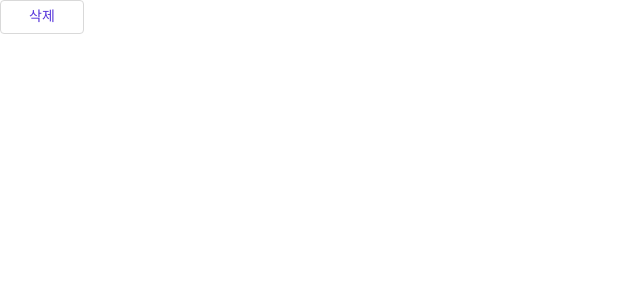
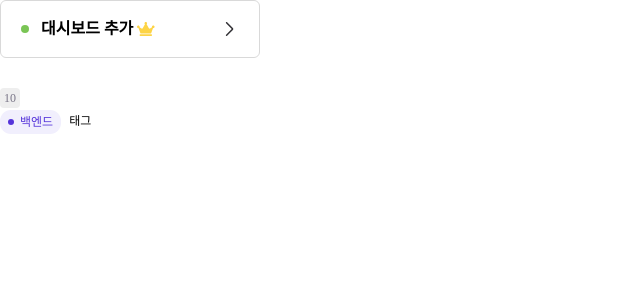
Before and after one commit to only-arrow-function/Taskify, a Next.js app: page /temporary-eansu in a window 1280 px wide. Shown: the top 300 px of the page, without its empty margins (0-640 px from the left). Built offline with nearby package versions, Linux system fonts and the light colour scheme.

Commit message:
refactor [노은수] : pseudo 테일윈드 사용, on-air 제거

```diff
--- a/components/buttons/domain/dashboard-open-button.tsx
+++ b/components/buttons/domain/dashboard-open-button.tsx
@@ -7,18 +7,19 @@ import DomainButtonName from './commons/domain-button-name';
 
 import ArrowForwardIcon from '@/public/icon/arrow-forward.svg';
 import CrownIcon from '@/public/icon/crown.svg';
-import OnAirIcon from '@/public/on-air.svg';
 
 interface Props {
   children?: ReactNode;
 }
 
 const DashboardOpenButton = ({ children }: Props) => {
+  const pseudoBefore = `before:content-[''] before:block before:size-[8px] before:rounded-full before:bg-green-50 mr-3`;
+
   return (
     <DashboardBase purpose="dashboard">
       <div className="flex justify-between items-center w-full px-5">
         <div className="flex items-center">
-          <Image src={OnAirIcon} alt="*" className="mr-3" />
+          <span className={`${pseudoBefore}`}/>
           <DomainButtonName purpose="dashboard">{children}</DomainButtonName>
           <Image src={CrownIcon} alt="crown" className="ml-1" />
         </div>
--- a/pages/temporary-eansu.tsx
+++ b/pages/temporary-eansu.tsx
@@ -1,23 +1,20 @@
-import BasicButton from "@/components/buttons/basic-button"
-//import LoginButton from "@/components/buttons/login-button"
-// import DashboardDeleteButton from '@/components/buttons/domain/dashboard-delete-button';
-//import DashboardOpenButton from '@/components/buttons/domain/dashboard-open-button';
-//import NewColumnAddButton from '@/components/buttons/domain/new-column-add-button';
-//import NewDashboardAddButton from '@/components/buttons/domain/new-dashboard-add-button';
-// import ColumnAddButton from "@/components/buttons/domain/column-add-button";
+//import BasicButton from "@/components/buttons/basic-button"
+import DashboardOpenButton from "@/components/buttons/domain/dashboard-open-button";
+import ColorChip from "@/components/chips/color-chip";
+//import { backgroundColorConfig } from "@/constants/chips";
+import NumberChip from "@/components/chips/number-chip";
+import ProgressChip from "@/components/chips/progress-chip";
+import TagChip from "@/components/chips/tag-chip";
 
 const TemporaryEansu = () => {
   return (
     <>
-      {/* <LoginButton isValidated={true} variant="secondary"/> */}
-      <BasicButton purpose='negative'>삭제</BasicButton>
-      {/* <NewColumnAddButton /> */}
-      {/* <ColumnAddButton /> */}
-      {/* <DashboardDeleteButton /> */}
-      {/* <NewDashboardAddButton /> */}
-      {/* <DashboardOpenButton>
-        비브리지
-      </DashboardOpenButton> */}
+      {/* <BasicButton purpose='negative'>삭제</BasicButton> */}
+      <DashboardOpenButton >대시보드 추가</DashboardOpenButton>
+      <ColorChip color='orange' checked={false}/>
+      <NumberChip>10</NumberChip>
+      <ProgressChip>백엔드</ProgressChip>
+      <TagChip color='green'>태그</TagChip>
     </>
   );
 };
```
Also changed, not shown: public/on-air.svg (deleted).
